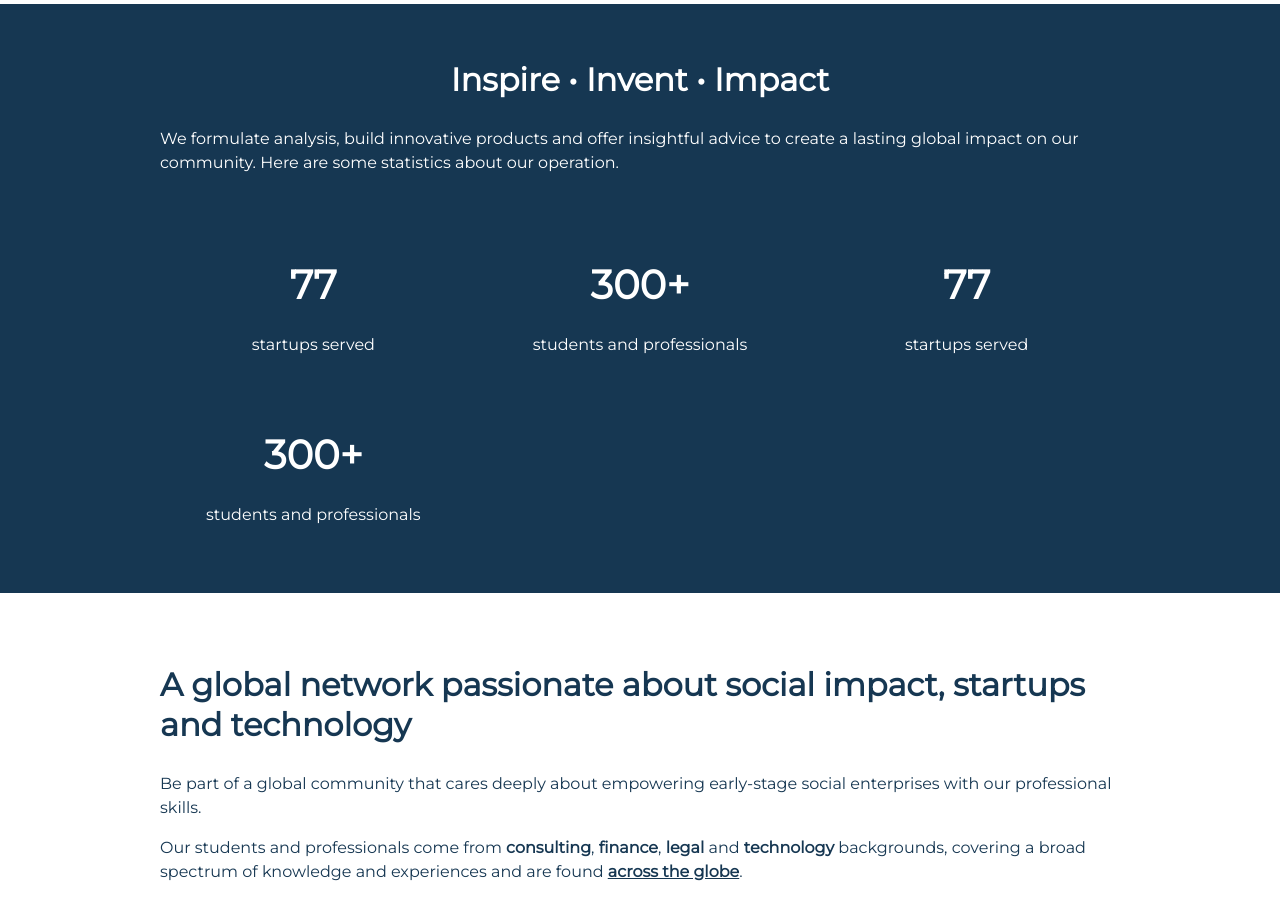
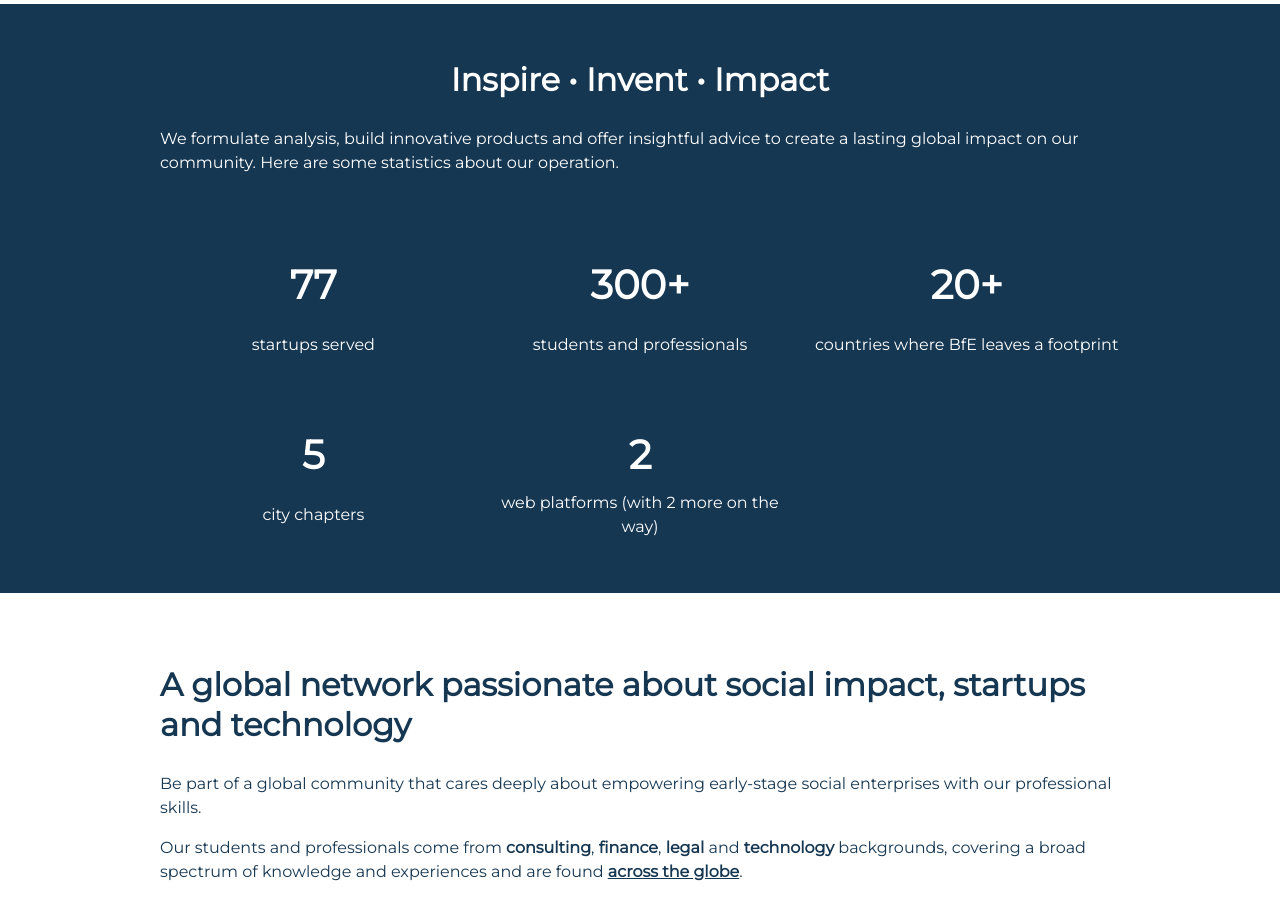
Before and after one commit to BfE-Technology/BfE-Technology.github.io, a Jekyll site: the page built from index.md, in a window 1280 px wide and 900 px high, scrolled down 4090 px. Built offline with Jekyll 4.4.1, drawn with Linux system fonts in a browser that asks for light colours.

Commit message:
Update index.md

```diff
--- a/index.md
+++ b/index.md
@@ -334,12 +334,16 @@ Whether you are looking to pick up new tools or challenge yourself with advanced
       <div class="desc">students and professionals</div>
     </div>
     <div class="stats-container">
-      <div class="number">77</div>
-      <div class="desc">startups served</div>
+      <div class="number">20+</div>
+      <div class="desc">countries where BfE leaves a footprint</div>
     </div>
     <div class="stats-container">
-      <div class="number">300+</div>
-      <div class="desc">students and professionals</div>
+      <div class="number">5</div>
+      <div class="desc">city chapters</div>
+    </div>
+    <div class="stats-container">
+      <div class="number">2</div>
+      <div class="desc">web platforms (with 2 more on the way)</div>
     </div>
   </div>
   <br>
```
